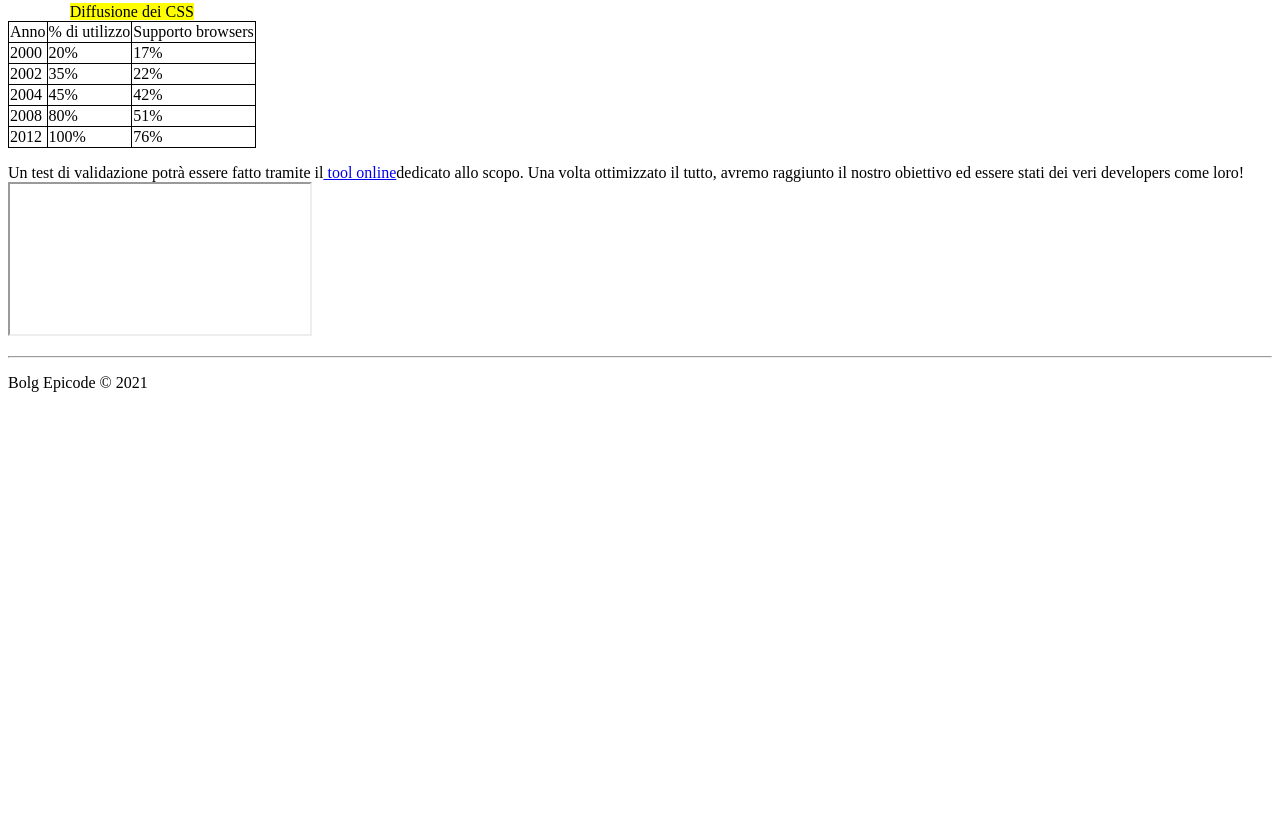
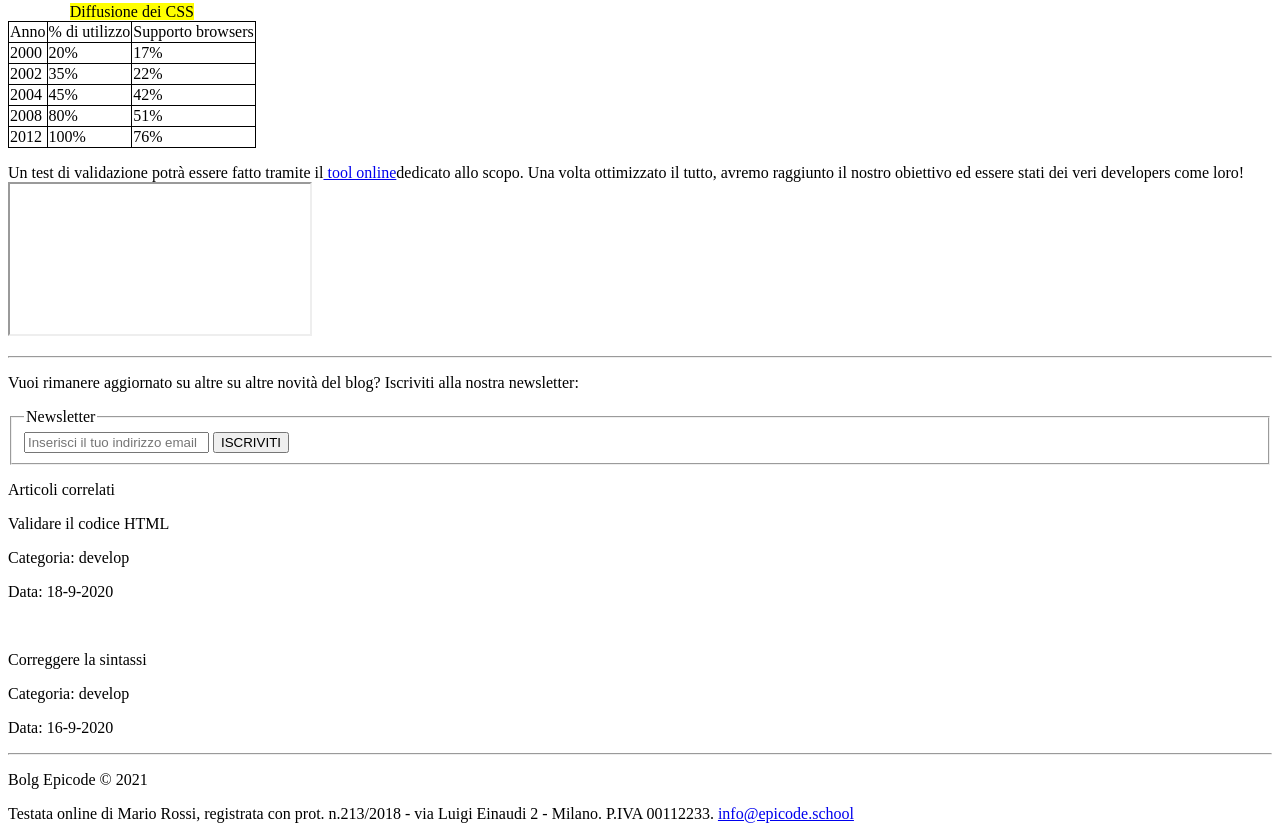
Before and after one commit to MarcoBran/2, a plain HTML site: page start-20220401T090940Z-001/index.html in a window 1280 px wide. Shown: the part 680-1519 px from the top of the page. Before the commit the page ends 1088 px from the top, so only its background shows below. Drawn offline with Linux system fonts and the light colour scheme; files whose address does not match are found by name.

Commit message:
Update index.html

```diff
--- a/start-20220401T090940Z-001/index.html
+++ b/start-20220401T090940Z-001/index.html
@@ -87,12 +87,35 @@
     <hr>
     <aside>
 
+   <p>Vuoi rimanere aggiornato su altre su altre novità del blog? Iscriviti alla nostra newsletter:</p>
+       <form method="post" autocomplete="on">
+        <fieldset>
+          <legend>Newsletter</legend>
+          <input type="email" placeholder="Inserisci il tuo indirizzo email">
+          <button type="submit" id="invia" >ISCRIVITI</button>
+
+        </fieldset>
+       </form>
+       <div>
+        <p id="Area correlati">Articoli correlati</p>
+        <p>Validare il codice HTML</p>
+        <p>Categoria: develop</p>
+        <p>Data: 18-9-2020</p>
+       </div>
+       <br>
+       <div>
+        <p id="Job"></p>
+        <p>Correggere la sintassi</p>
+        <p>Categoria: develop</p>
+        <p>Data: 16-9-2020</p>
+       </div>
     </aside>
-
+     <hr>
     <footer>
      <p>Bolg Epicode &copy 2021</p>
+     <p>Testata online di Mario Rossi, registrata con prot. n.213/2018 - via Luigi Einaudi 2 - Milano. P.IVA 00112233. <a href="info@epicode.school">info@epicode.school</a></p>
     </footer>
 
+    </body>
 
-</body>
 </html>
```
